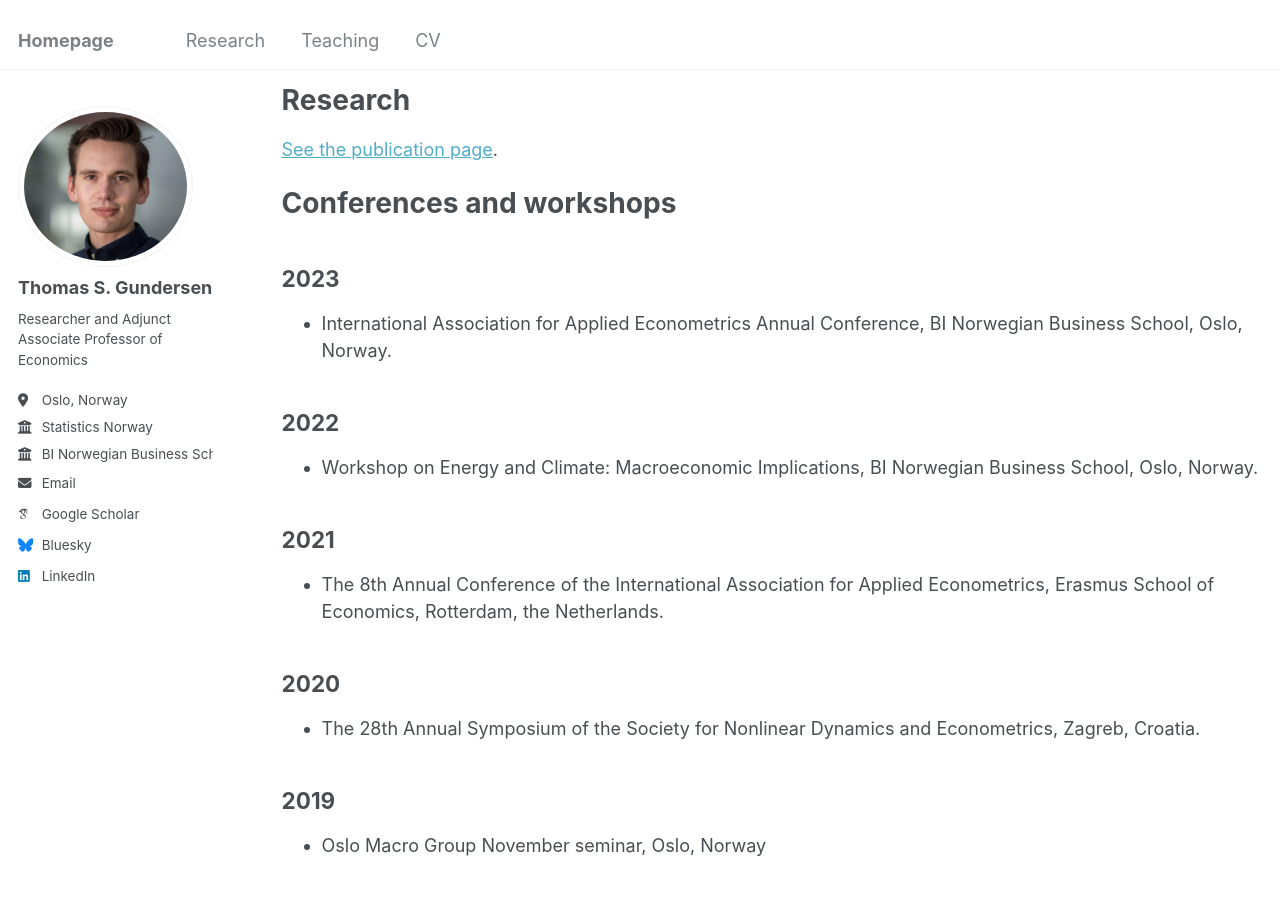
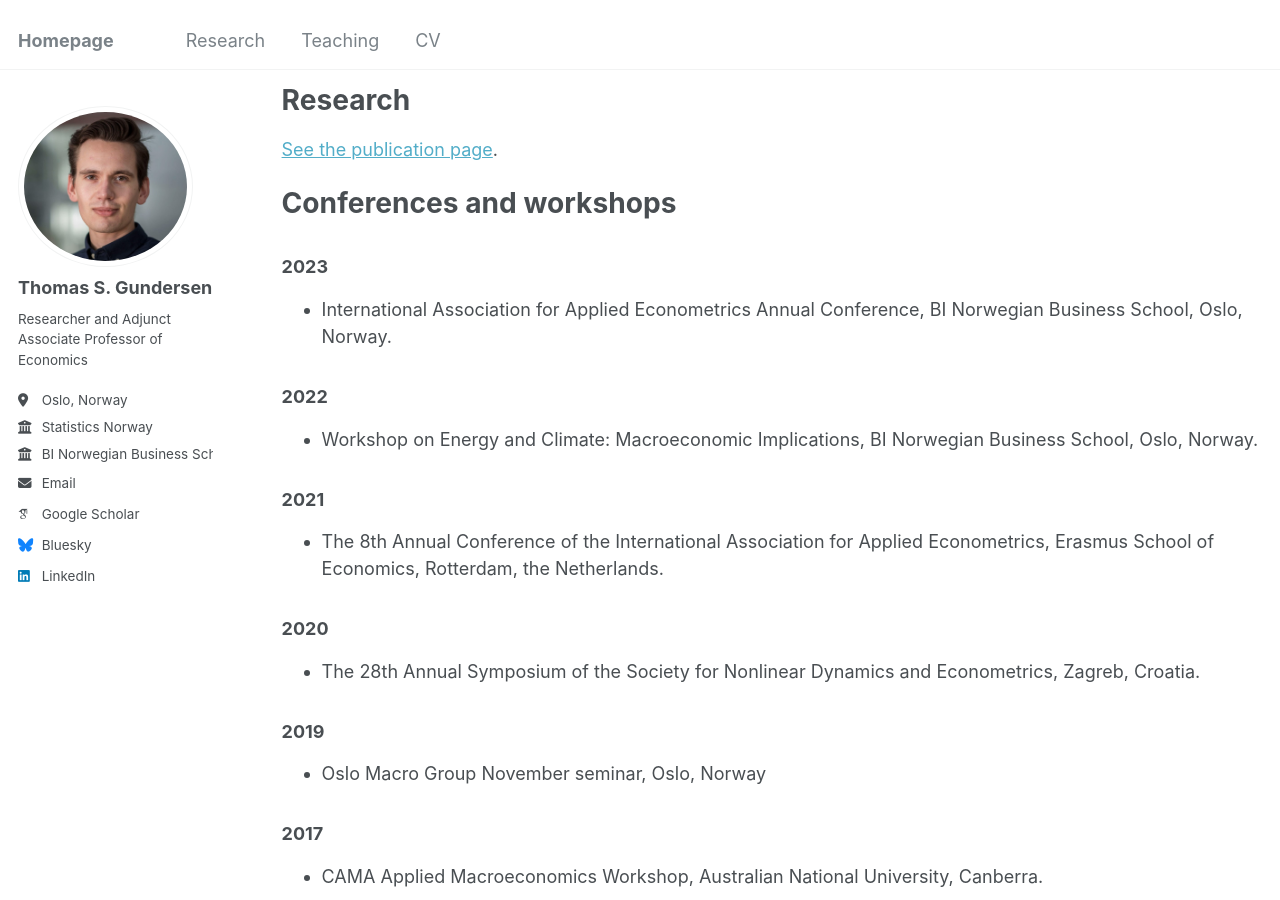
Before and after one commit to tsgundersen/tsgundersen.github.io, a Jekyll site: the page built from _pages/cv.md, in a window 1280 px wide and 900 px high, scrolled down 633 px. Built offline with Jekyll 4.4.1, drawn with Linux system fonts in a browser that asks for light colours; some web fonts are replaced.

Commit message:
Adjustments

```diff
--- a/_pages/cv.md
+++ b/_pages/cv.md
@@ -38,22 +38,22 @@ Research
 
 Conferences and workshops
 ======
-## 2023
+### 2023
 * International Association for Applied Econometrics Annual Conference, BI Norwegian Business School, Oslo, Norway.
 
-## 2022
+### 2022
 * Workshop on Energy and Climate: Macroeconomic Implications, BI Norwegian Business School, Oslo, Norway.
 
-## 2021
+### 2021
 * The 8th Annual Conference of the International Association for Applied Econometrics, Erasmus School of Economics, Rotterdam, the Netherlands.
 
-## 2020
+### 2020
 * The 28th Annual Symposium of the Society for Nonlinear Dynamics and Econometrics, Zagreb, Croatia.
 
-## 2019
+### 2019
 * Oslo Macro Group November seminar, Oslo, Norway
 
-## 2017
+### 2017
 * CAMA Applied Macroeconomics Workshop, Australian National University, Canberra.
 * 27th Annual Meeting of the Midwest Econometrics Group, Texas A&M University, College Station, Texas.
 * 4th Annual Conference of the International Association for Applied Econometrics, Sapporo, Japan.
```
Also changed, not shown: _teaching/2024-fall-met1333.md (added, +9 -0 lines).
